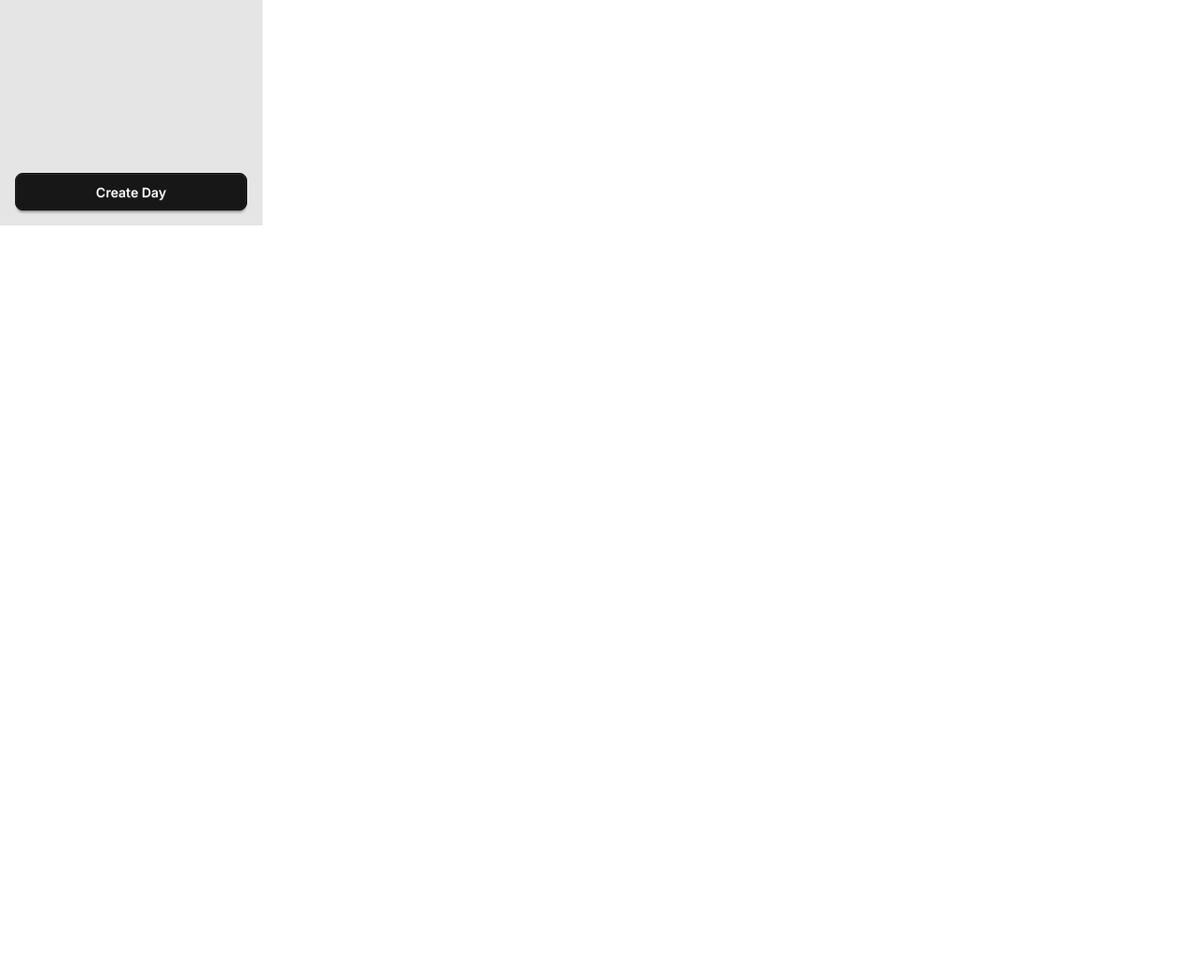
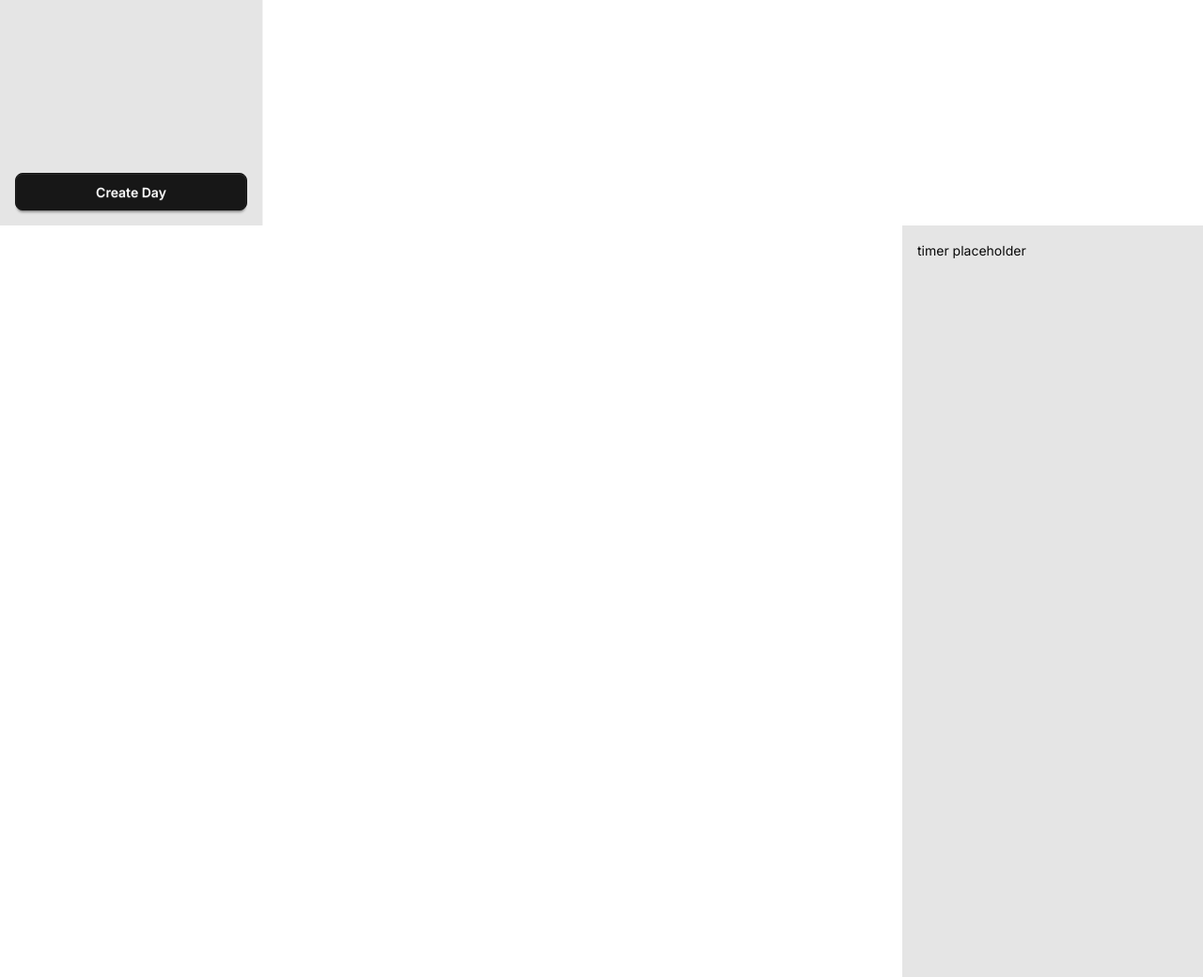
Before and after one commit to thomas011001/DailyLog, a Django app: page / in a window 1280 px wide. Shown: the part 560-1600 px from the top of the page at 94% size. Before the commit the page ends 800 px from the top, so only its background shows below. Run offline with Django 5.2, Linux system fonts and the light colour scheme; the visitor is signed in with stand-in values (Sample User, id 1); data that the repository does not hold is empty; style sheets or scripts are compiled from the project's sources; some libraries are stand-ins or nearby versions.

Commit message:
Add: placeholder sidebar drawer for the pomotimer

```diff
--- a/core/templates/base.html
+++ b/core/templates/base.html
@@ -11,7 +11,17 @@
                 </label>
                 {% block daycontent %}{% endblock daycontent %}
             </div>
+            <div class="drawer-end lg:drawer-open">
+                <input id="my-drawer-5" type="checkbox" class="drawer-toggle w-70" />
+                <div class="drawer-side">
+                    <label for="my-drawer-5" aria-label="close sidebar" class="drawer-overlay"></label>
+                    <ul class="menu bg-base-300 min-h-full w-80 p-4">
+                    <li>timer placeholder</li>
+                    </ul>
+                </div>
+            </div>
         </div>
+
         <div class="drawer-side">
             <label for="my-drawer-3" aria-label="close sidebar" class="drawer-overlay"></label>
             <ul class="menu bg-base-300 h-screen w-70 p-4 border-r border-base-200 flex flex-col">                  <li>
```
